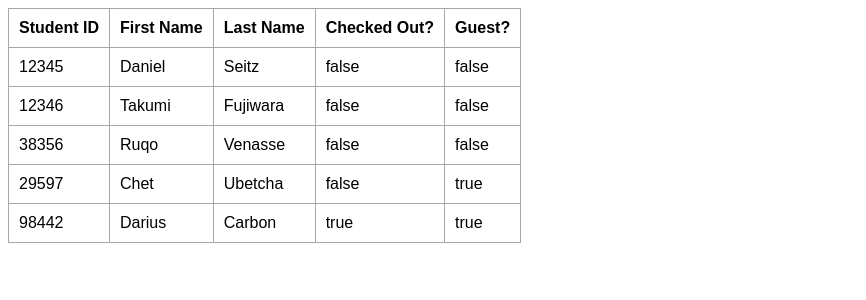
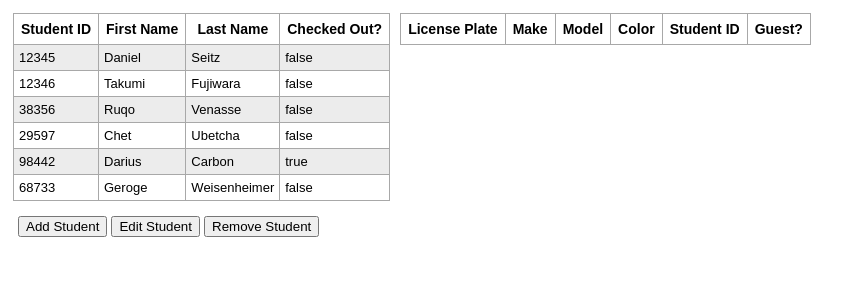
Before and after one commit to Senior-Project-ANPR/SecureLens, a Flask app: template templates/table_view.html in a window 1280 px wide. Shown: the top 300 px of the page, without its empty margins (0-866 px from the left). Run offline with Flask 3, Linux system fonts and the light colour scheme; the template is opened without the code that fills it, so the values that code supplies are empty; some libraries are stand-ins or nearby versions.

Commit message:
Added sorting for all columns and onclick events for the table rows so we can dynamically show the cars associated with a student. Also did a bit of beautifying. Still needs to be connected to the db.

```diff
--- a/templates/table_view.html
+++ b/templates/table_view.html
@@ -2,47 +2,142 @@
 <html lang="en">
 
 <style>
-    table{
+
+    table {
         font-family: Bahnschrift, sans-serif;
+        font-size: 13px;
         border-collapse: collapse;
+        margin: 5px;
     }
+
     td, th {
         border: 1px solid #a8a8a8;
+        padding: 5px;
+    }
+
+    th {
+        background-color: #ffffff;
+        font-size: 14px;
+        padding: 7px;
+    }
+
+    tr:nth-child(odd) {
+        background-color: #ececec
+    }
+
+    tr:hover {
+        background-color: #c9c9c9;
+    }
+
+    tr:active, th:active {
+        background-color: #646464;
+    }
+
+    .buttonSection {
         padding: 10px;
     }
 
 </style>
 
 <script>
+    //Set up our boolean for Ascending/Descending sort
     let sortDirection = false;
     let student_tableData = [
-        { sid: 12345, firstName: 'Daniel', lastName: 'Seitz', checkedOut: false, guest: false },
-        { sid: 12346, firstName: 'Takumi', lastName: 'Fujiwara', checkedOut: false, guest: false },
-        { sid: 38356, firstName: 'Ruqo', lastName: 'Venasse', checkedOut: false, guest: false },
-        { sid: 29597, firstName: 'Chet', lastName: 'Ubetcha', checkedOut: false, guest: true },
-        { sid: 98442, firstName: 'Darius', lastName: 'Carbon', checkedOut: true, guest: true },
+        { id: 12345, firstName: 'Daniel', lastName: 'Seitz', checkedOut: false},
+        { id: 12346, firstName: 'Takumi', lastName: 'Fujiwara', checkedOut: false },
+        { id: 38356, firstName: 'Ruqo', lastName: 'Venasse', checkedOut: false },
+        { id: 29597, firstName: 'Chet', lastName: 'Ubetcha', checkedOut: false },
+        { id: 98442, firstName: 'Darius', lastName: 'Carbon', checkedOut: true },
+        { id: 68733, firstName: 'Geroge', lastName: 'Weisenheimer', checkedOut: false },
     ];
 
     window.onload = () => {
         loadTableData(student_tableData);
     }
 
+    //Function to load our table's data dynamically
     function loadTableData(student_tableData)
     {
-        const tableBody = document.getElementById('tableData');
+        //Set a constant variable to refer to studentTable defined in our HTML
+        const tableBody = document.getElementById('studentTable');
+        //Set up our input data variable as an empty string
         let dataHtml = '';
 
+        //Iterate through our table of student data and append each row to dataHtml
         for(let student of student_tableData)
         {
-            dataHtml += `<tr><td>${student.sid}</td>
+            dataHtml += `<tr onclick="testFunc()"><td>${student.id}</td>
                         <td>${student.firstName}</td>
                         <td>${student.lastName}</td>
-                        <td>${student.checkedOut}</td>
-                        <td>${student.guest}</td></tr>`;
+                        <td>${student.checkedOut}</td>`;
         }
         console.log(dataHtml)
 
+        //Set our table's body to all the data housed within dataHtml
         tableBody.innerHTML = dataHtml;
+    }
+
+    function sortColumn(columnName)
+    {
+        //Set a constant variable that grabs the first element in the columnName
+        //column and returns its data type
+        const dataType = typeof student_tableData[0][columnName];
+
+        //Negate our sortDirection so it sorts the other way around
+        sortDirection = !sortDirection;
+
+        /*switch(dataType)
+        {
+            case 'number':
+                sortStringColumn(sortDirection, columnName);
+                break;
+            case 'string':
+                sortStringColumn(sortDirection, columnName);
+                break;
+            case 'boolean':
+                sortStringColumn(sortDirection, columnName);
+                break;
+        }*/
+
+        returnSortedColumn(sortDirection, columnName);
+
+        //Reload our table data
+        loadTableData(student_tableData);
+    }
+
+    /*function sortNumberColumn(sortDirection, columnName)
+    {
+        student_tableData = student_tableData.sort((s1, s2) =>
+        {
+            return sortDirection ? s1[columnName] - s2[columnName] :
+                s2[columnName] - s1[columnName]
+        });
+    }*/
+
+    function returnSortedColumn(sortDirection, columnName)
+    {
+        //Sort all the column's elements based on the boolean:
+        //If true, Ascending. If false, Descending.
+        //Ngl no idea why this works but it does so ¯\_(ツ)_/¯
+        student_tableData = student_tableData.sort((s1, s2) =>
+        {
+            return sortDirection ? -(s1[columnName] < s2[columnName]) :
+                -(s1[columnName] > s2[columnName])
+        });
+    }
+
+    /*function sortBooleanColumn(sortDirection, columnName)
+    {
+        student_tableData = student_tableData.sort((s1, s2) =>
+        {
+            return sortDirection ? -(s1[columnName] > s2[columnName]) :
+                -(s1[columnName] < s2[columnName])
+        });
+    }*/
+
+    function testFunc()
+    {
+        console.log("here!");
     }
 </script>
 
@@ -52,20 +147,37 @@
 </head>
 
 <body>
-    <table>
-        <thead>
-        <tr>
-            <th>Student ID</th>
-            <th>First Name</th>
-            <th>Last Name</th>
-            <th>Checked Out?</th>
-            <th>Guest?</th>
-        </tr>
-        </thead>
-
-        <tbody id="tableData"></tbody>
-
-    </table>
+    <div class="tableSection">
+        <table style="float: left;">
+            <thead>
+            <tr>
+                <th onclick="sortColumn('id')">Student ID</th>
+                <th onclick="sortColumn('firstName')">First Name</th>
+                <th onclick="sortColumn('lastName')">Last Name</th>
+                <th onclick="sortColumn('checkedOut')">Checked Out?</th>
+            </tr>
+            </thead>
+            <tbody id="studentTable"></tbody>
+        </table>
+        <table style="float: left">
+            <thead>
+            <tr>
+                <th onclick="sortColumn('carPlate')">License Plate</th>
+                <th onclick="sortColumn('carMake')">Make</th>
+                <th onclick="sortColumn('carModel')">Model</th>
+                <th onclick="sortColumn('carColor')">Color</th>
+                <th onclick="sortColumn('id')">Student ID</th>
+                <th onclick="sortColumn('guest')">Guest?</th>
+            </tr>
+            </thead>
+            <tbody id="carTable"></tbody>
+        </table>
+    </div>
+    <div class="buttonSection" style="clear: both">
+        <button type="button">Add Student</button>
+        <button type="button">Edit Student</button>
+        <button type="button">Remove Student</button>
+    </div>
 </body>
 
 </html>
```
